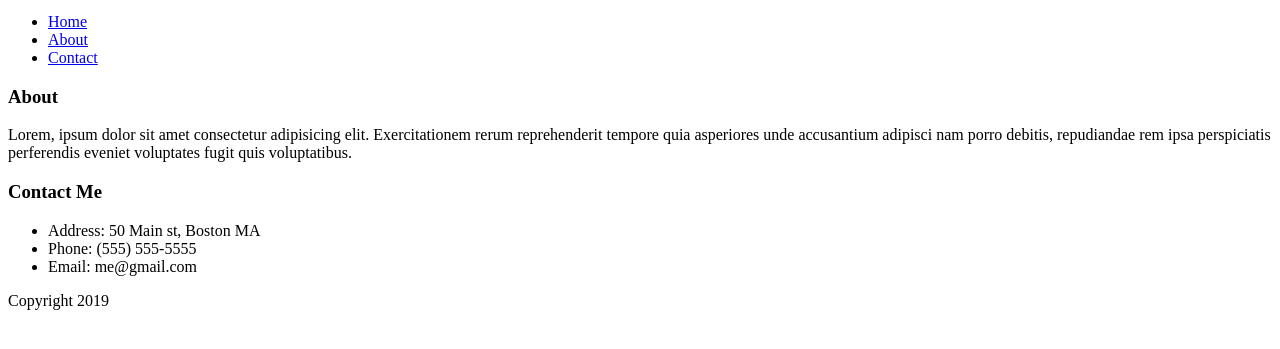
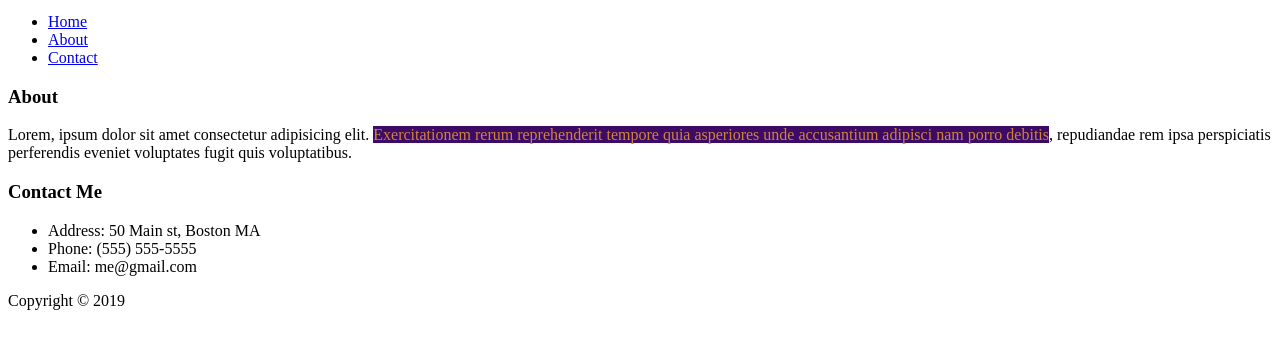
Before and after one commit to Doesntmeananything/modern-html-css, a plain HTML site: page htmlsandbox/09_id_class.html in a window 1280 px wide. Shown: the part 101-450 px from the top of the page. Drawn offline with Linux system fonts and the light colour scheme.

Commit message:
Updated exercises

```diff
--- a/htmlsandbox/09_id_class.html
+++ b/htmlsandbox/09_id_class.html
@@ -5,6 +5,12 @@
   <meta name="viewport" content="width=device-width, initial-scale=1.0">
   <meta http-equiv="X-UA-Compatible" content="ie=edge">
   <title>Div, span, id, and class</title>
+  <style>
+    .enhance {
+      color: peru;
+      background-color: rgb(61, 11, 102);
+    }
+  </style>
 </head>
 <body>
   <div id="main-header">
@@ -18,7 +24,7 @@
   </ul>
   <div id="about">
     <h3>About</h3>
-    <p>Lorem, ipsum dolor sit amet consectetur adipisicing elit. Exercitationem rerum reprehenderit tempore quia asperiores unde accusantium adipisci nam porro debitis, repudiandae rem ipsa perspiciatis perferendis eveniet voluptates fugit quis voluptatibus.</p>
+    <p>Lorem, ipsum dolor sit amet consectetur adipisicing elit. <span class="enhance">Exercitationem rerum reprehenderit tempore quia asperiores unde accusantium adipisci nam porro debitis</span>, repudiandae rem ipsa perspiciatis perferendis eveniet voluptates fugit quis voluptatibus.</p>
   </div>
 
   <div id="contact">
@@ -30,7 +36,7 @@
     </ul>
   </div>
   <div id="footer">
-    <p>Copyright 2019</p>
+    <p>Copyright &copy; 2019</p>
   </div>
 </body>
 </html>
```
